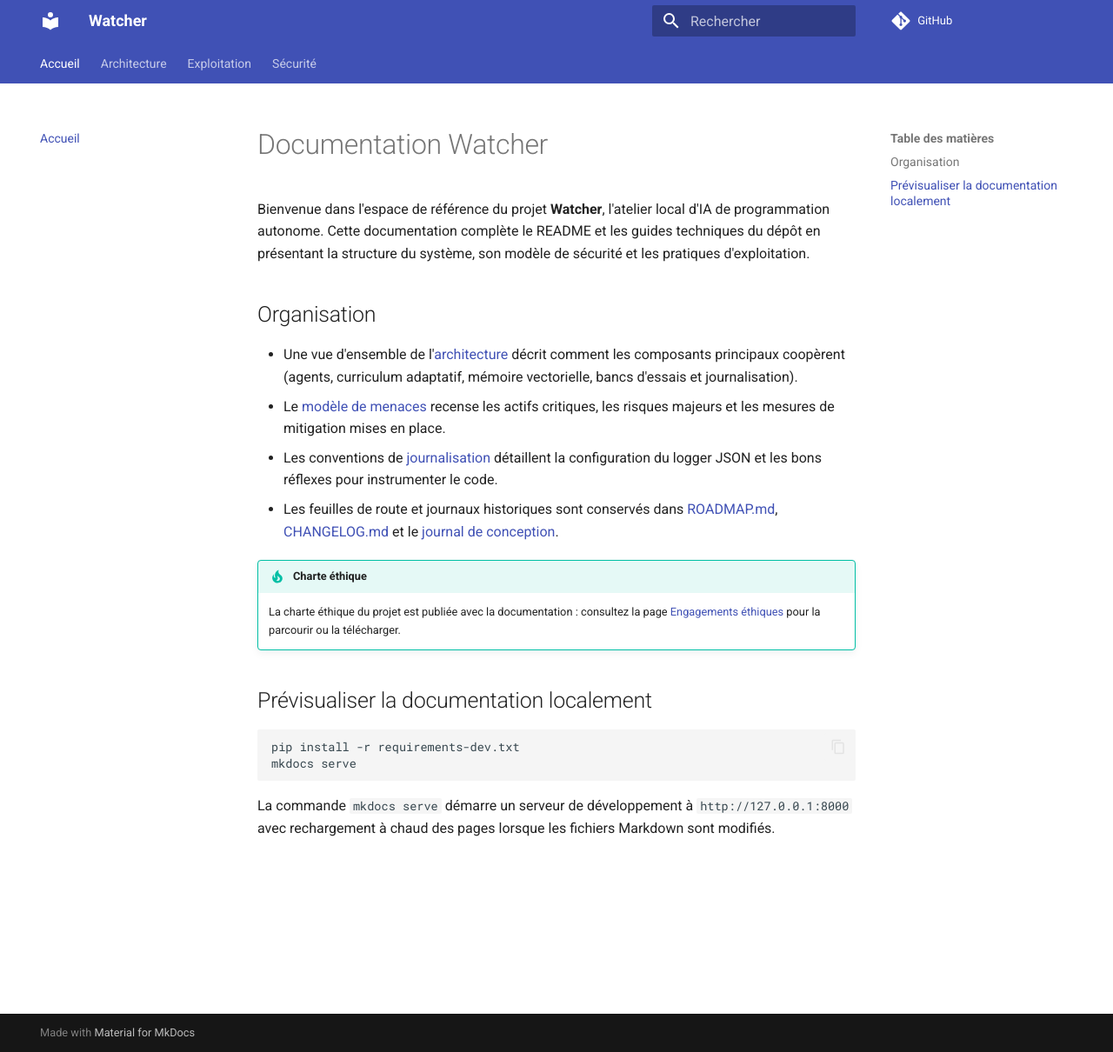
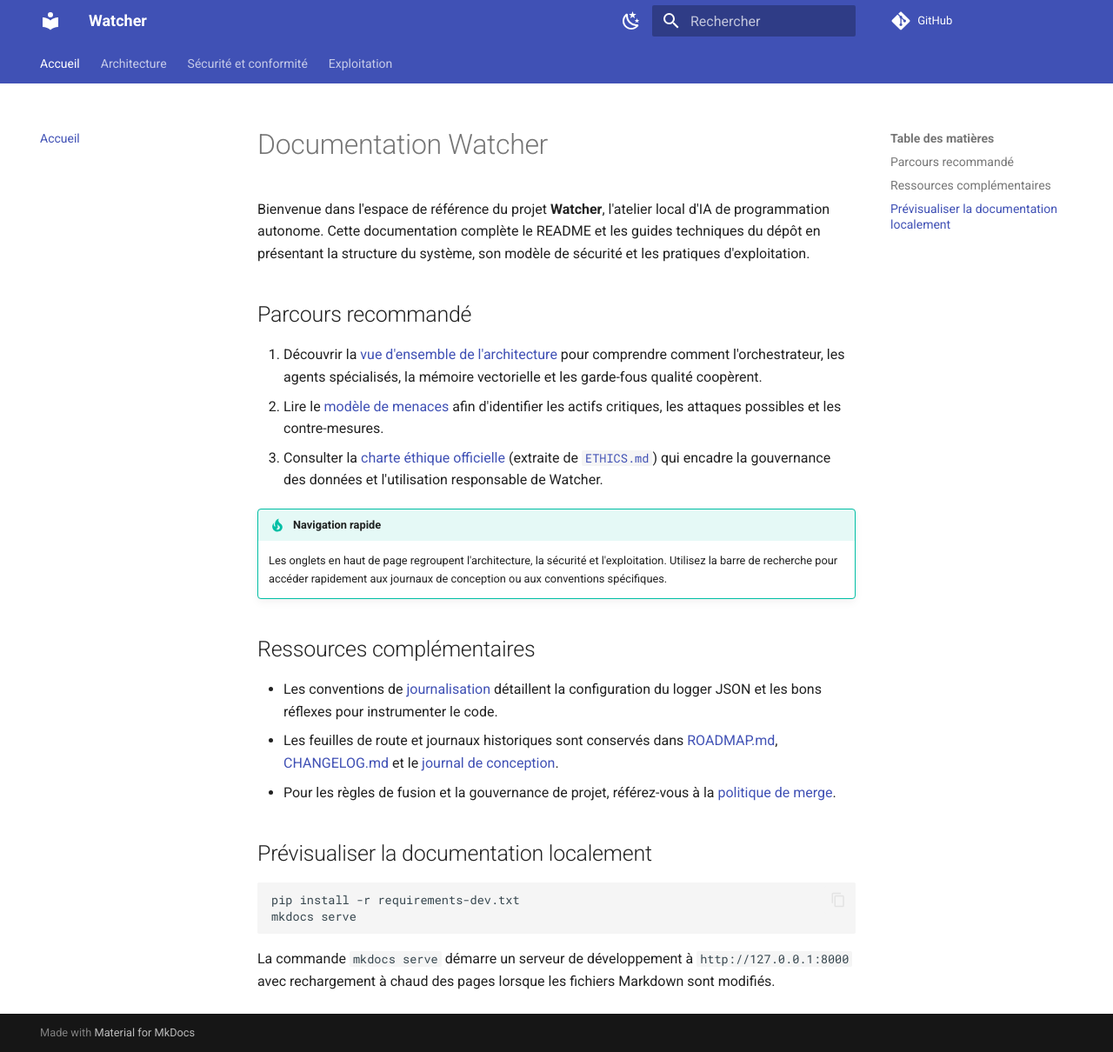
Before and after one commit to francis18georges-png/Watcher, an MkDocs documentation site: the page built from docs/index.md, in a window 1280 px wide and 1210 px high. Shown: the whole window at 87% size. Built offline with MkDocs 1.6.1 and Material for MkDocs 9.7.7, drawn with Linux system fonts in a browser that asks for light colours; comment, search, counter and statistics services are not loaded.

Commit message:
Document site architecture and configure Pages deployment

```diff
--- a/docs/index.md
+++ b/docs/index.md
@@ -4,20 +4,27 @@ Bienvenue dans l'espace de référence du projet **Watcher**, l'atelier local d'
 Cette documentation complète le README et les guides techniques du dépôt en présentant la structure du
 système, son modèle de sécurité et les pratiques d'exploitation.
 
-## Organisation
+## Parcours recommandé
 
-- Une vue d'ensemble de l'[architecture](architecture.md) décrit comment les composants principaux
-  coopèrent (agents, curriculum adaptatif, mémoire vectorielle, bancs d'essais et journalisation).
-- Le [modèle de menaces](threat-model.md) recense les actifs critiques, les risques majeurs et les
-  mesures de mitigation mises en place.
+1. Découvrir la [vue d'ensemble de l'architecture](architecture.md) pour comprendre comment l'orchestrateur,
+   les agents spécialisés, la mémoire vectorielle et les garde-fous qualité coopèrent.
+2. Lire le [modèle de menaces](threat-model.md) afin d'identifier les actifs critiques, les attaques possibles
+   et les contre-mesures.
+3. Consulter la [charte éthique officielle](ethics.md) (extraite de [`ETHICS.md`](https://github.com/<github-username>/Watcher/blob/main/ETHICS.md)) qui encadre la
+   gouvernance des données et l'utilisation responsable de Watcher.
+
+!!! tip "Navigation rapide"
+    Les onglets en haut de page regroupent l'architecture, la sécurité et l'exploitation. Utilisez la barre de
+    recherche pour accéder rapidement aux journaux de conception ou aux conventions spécifiques.
+
+## Ressources complémentaires
+
 - Les conventions de [journalisation](logging.md) détaillent la configuration du logger JSON et les bons
   réflexes pour instrumenter le code.
 - Les feuilles de route et journaux historiques sont conservés dans
   [ROADMAP.md](ROADMAP.md), [CHANGELOG.md](CHANGELOG.md) et le [journal de conception](journal/).
-
-!!! tip "Charte éthique"
-    La charte éthique du projet est publiée avec la documentation : consultez la page
-    [Engagements éthiques](ethics.md) pour la parcourir ou la télécharger.
+- Pour les règles de fusion et la gouvernance de projet, référez-vous à la
+  [politique de merge](merge-policy.md).
 
 ## Prévisualiser la documentation localement
 
--- a/mkdocs.yml
+++ b/mkdocs.yml
@@ -2,16 +2,32 @@ site_name: "Watcher"
 site_description: "Documentation technique et opérationnelle de l'atelier Watcher"
 site_url: "https://<github-username>.github.io/Watcher/"
 repo_url: "https://github.com/<github-username>/Watcher"
+
 theme:
   name: material
   language: fr
+  palette:
+    - scheme: default
+      primary: indigo
+      accent: blue
+      toggle:
+        icon: material/weather-night
+        name: Passer en mode sombre
+    - scheme: slate
+      primary: indigo
+      accent: blue
+      toggle:
+        icon: material/weather-sunny
+        name: Passer en mode clair
   features:
     - navigation.tabs
     - navigation.sections
     - navigation.top
+    - navigation.indexes
     - content.code.copy
     - content.code.annotate
     - toc.follow
+
 markdown_extensions:
   - admonition
   - attr_list
@@ -41,8 +57,10 @@ markdown_extensions:
       emoji_generator: !!python/name:pymdownx.emoji.to_svg
   - pymdownx.plantuml:
       server: https://www.plantuml.com/plantuml
+
 plugins:
   - search
+
 nav:
   - Accueil: index.md
   - Architecture:
@@ -51,12 +69,14 @@ nav:
           - 2025-09-12: journal/2025-09-12.md
           - 2025-09-14: journal/2025-09-14.md
           - 2025-09-19: journal/2025-09-19.md
+  - Sécurité et conformité:
+      - Modèle de menaces: threat-model.md
+      - Charte éthique: ethics.md
   - Exploitation:
       - Conventions de logging: logging.md
       - Feuille de route: ROADMAP.md
       - Journal des modifications: CHANGELOG.md
-  - Sécurité:
-      - Modèle de menaces: threat-model.md
-      - Charte éthique: ethics.md
+      - Politique de fusion: merge-policy.md
+
 extra_javascript:
   - https://unpkg.com/mermaid@10.9.1/dist/mermaid.min.js
```
Also changed, not shown: README.md (+3 -2 lines), docs/architecture.md (+62 -14 lines), docs/threat-model.md (+72 -0 lines), 1 other file.
